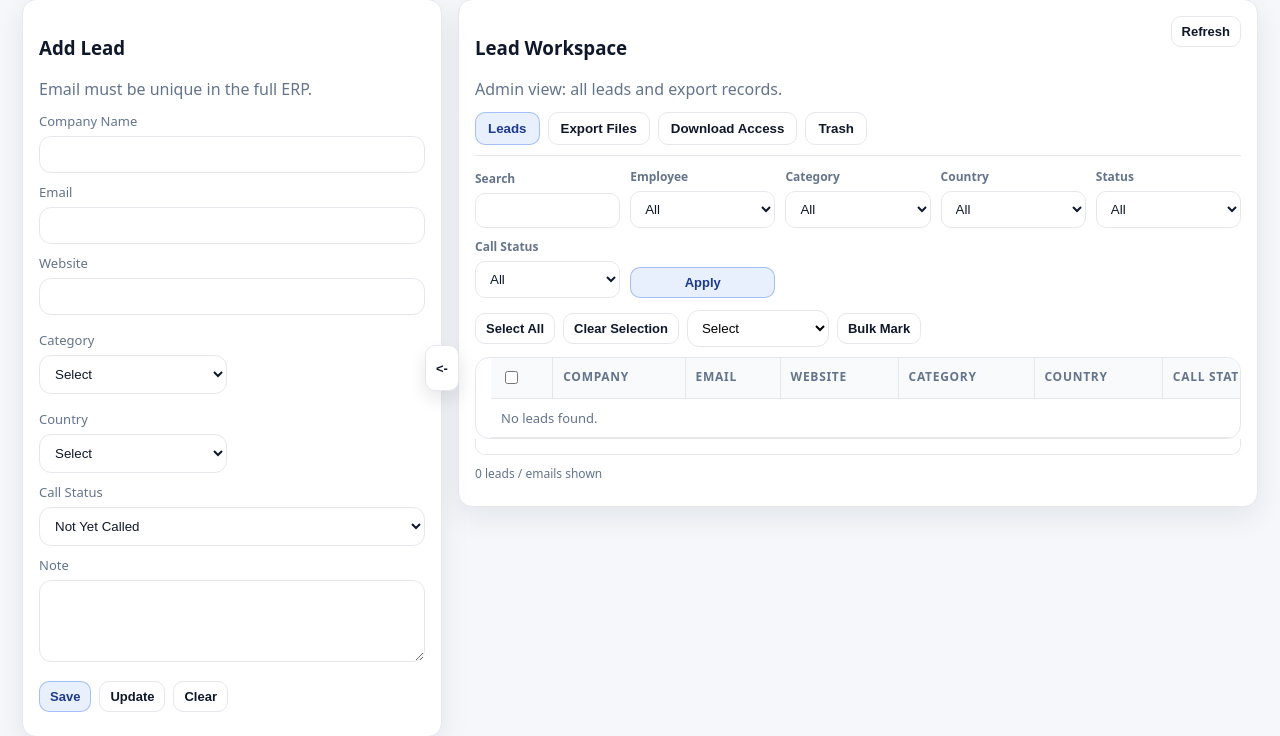
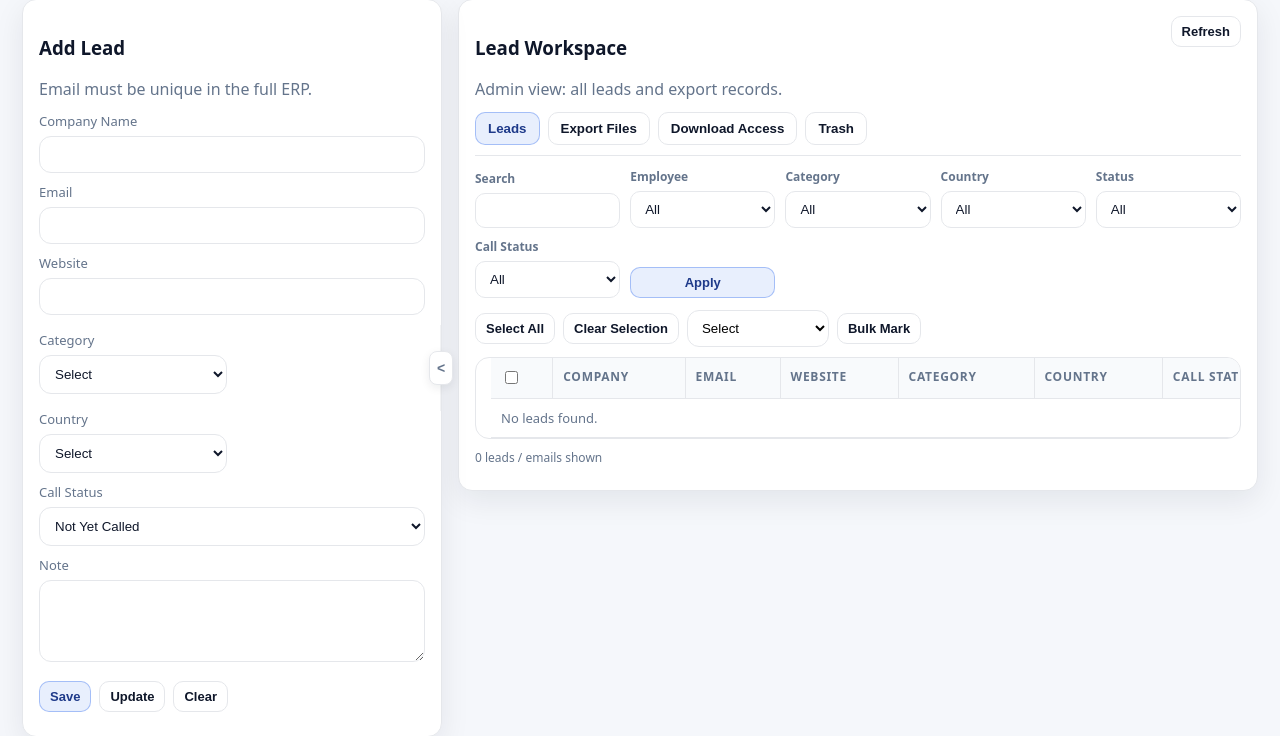
Before and after one commit to punsithranvidu/erp2, a Flask app: page /marketing-emails in a window 1280 px wide. Shown: the part 102-838 px from the top of the page. Run offline with Flask 3, Linux system fonts and the light colour scheme; a user stored in the database is signed in; data that the repository does not hold is empty; some libraries are stand-ins or nearby versions.

Commit message:
Final UI fixes: leads table scroll +7 hide download badge

```diff
--- a/static/js/marketing_emails.js
+++ b/static/js/marketing_emails.js
@@ -1244,47 +1244,7 @@ function switchTab(tabName) {
 }
 
 function setupTableScrollbars() {
-  document.querySelectorAll(".me-table-wrap").forEach((wrap) => {
-    const table = wrap.querySelector("table");
-    if (!table) return;
-
-    let scroll = wrap.nextElementSibling;
-    if (!scroll || !scroll.classList.contains("me-x-scroll")) {
-      scroll = document.createElement("div");
-      scroll.className = "me-x-scroll";
-      scroll.innerHTML = `<div class="me-x-scroll-inner"></div>`;
-      wrap.insertAdjacentElement("afterend", scroll);
-    }
-
-    const inner = scroll.querySelector(".me-x-scroll-inner");
-    if (!inner) return;
-    inner.style.width = `${table.scrollWidth}px`;
-    scroll.style.display = table.scrollWidth > wrap.clientWidth ? "block" : "none";
-
-    if (wrap.dataset.scrollSyncReady === "1") return;
-    wrap.dataset.scrollSyncReady = "1";
-
-    let fromWrap = false;
-    let fromScroll = false;
-
-    wrap.addEventListener("scroll", () => {
-      if (fromScroll) {
-        fromScroll = false;
-        return;
-      }
-      fromWrap = true;
-      scroll.scrollLeft = wrap.scrollLeft;
-    });
-
-    scroll.addEventListener("scroll", () => {
-      if (fromWrap) {
-        fromWrap = false;
-        return;
-      }
-      fromScroll = true;
-      wrap.scrollLeft = scroll.scrollLeft;
-    });
-  });
+  document.querySelectorAll(".me-x-scroll").forEach((scroll) => scroll.remove());
 }
 
 function setupLeadFormToggle() {
@@ -1294,7 +1254,7 @@ function setupLeadFormToggle() {
 
   const sync = () => {
     const collapsed = page.classList.contains("form-collapsed");
-    btn.textContent = collapsed ? "->" : "<-";
+    btn.textContent = collapsed ? ">" : "<";
     btn.setAttribute("aria-label", collapsed ? "Expand lead form" : "Collapse lead form");
   };
 
--- a/templates/marketing_emails.html
+++ b/templates/marketing_emails.html
@@ -56,21 +56,45 @@
       justify-content:center;
       align-items:center;
       position:absolute;
-      right:-18px;
+      right:-12px;
       top:50%;
       transform:translateY(-50%);
       z-index:4;
       pointer-events:auto;
+      width:24px;
+      height:86px;
+    }
+
+    .me-collapse-rail::before{
+      content:"";
+      position:absolute;
+      top:0;
+      bottom:0;
+      left:50%;
+      width:1px;
+      background:var(--line);
+      transform:translateX(-50%);
     }
 
     .me-collapse-toggle{
-      width:34px;
-      height:46px;
+      position:relative;
+      width:24px;
+      height:34px;
       padding:0;
-      border-radius:14px;
-      font-size:13px;
+      border-radius:8px;
+      border:1px solid var(--line);
+      background:#fff;
+      color:#64748b;
+      font-size:14px;
+      font-weight:800;
       line-height:1;
-      box-shadow:0 8px 18px rgba(15,23,42,.10);
+      box-shadow:0 3px 10px rgba(15,23,42,.08);
+    }
+
+    .me-collapse-toggle:hover{
+      color:var(--accent);
+      border-color:rgba(37,99,235,.28);
+      background:#f8fafc;
     }
 
     .me-form-card textarea,
@@ -158,21 +182,6 @@
       background:#fff;
       max-height:58vh;
       scrollbar-gutter:stable both-edges;
-    }
-
-    .me-x-scroll{
-      width:100%;
-      overflow-x:auto;
-      overflow-y:hidden;
-      height:16px;
-      border:1px solid var(--line);
-      border-top:none;
-      border-radius:0 0 10px 10px;
-      background:#fff;
-    }
-
-    .me-x-scroll-inner{
-      height:1px;
     }
 
     .me-table{
@@ -347,6 +356,11 @@
         right:12px;
         top:18px;
         transform:none;
+        height:40px;
+      }
+
+      .me-collapse-rail::before{
+        display:none;
       }
 
       .me-page.form-collapsed .me-form-card{
@@ -442,7 +456,7 @@
       </div>
 
       <div class="me-collapse-rail">
-        <button class="btn ghost mini me-collapse-toggle" id="leadFormToggle" type="button" aria-label="Collapse lead form">&lt;-</button>
+        <button class="me-collapse-toggle" id="leadFormToggle" type="button" aria-label="Collapse lead form">&lt;</button>
       </div>
     </div>
 
@@ -522,10 +536,6 @@
             <tbody id="leadTableBody"></tbody>
           </table>
         </div>
-        <div class="me-x-scroll" id="leadsBottomScroll">
-          <div class="me-x-scroll-inner"></div>
-        </div>
-
         <div class="me-actions" style="margin-top:10px;">
           <span class="me-muted-cell" id="leadTotalText">0 leads</span>
         </div>
```
